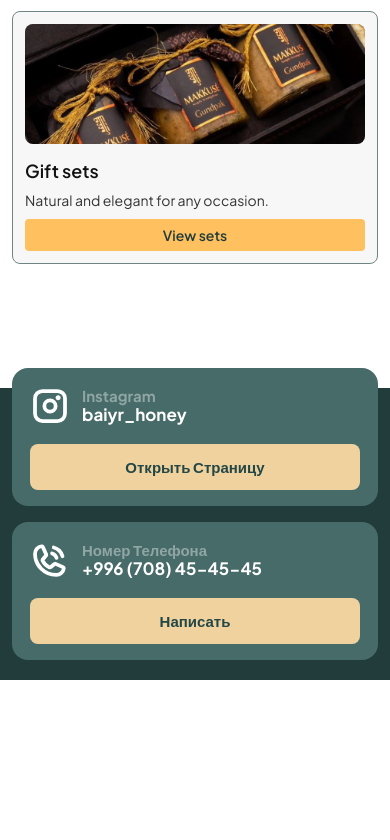
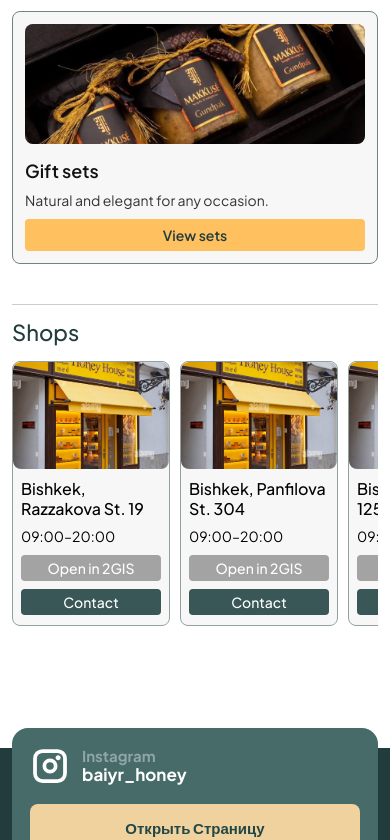
Before and after one commit to ElamanZ/baiyr, a Next.js app: page /en in a window 390 px wide. Shown: the part 1727-2567 px from the top of the page. Before the commit the page ends 2407 px from the top, so only its background shows below. Built offline with nearby package versions, Linux system fonts and the light colour scheme.

Commit message:
fieat: shope

```diff
--- a/messages/en.json
+++ b/messages/en.json
@@ -49,6 +49,30 @@
       "description": "Natural and elegant for any occasion.",
       "button": "View sets"
     }
-  }
+  },
+   "ShopsSection": {
+      "title": "Shops",
+      "workingHoursLabel": "Working hours",
+      "open2gis": "Open in 2GIS",
+      "contact": "Contact",
+      "items": {
+        "1": {
+          "address": "Bishkek, Isakeeva St. 16",
+          "time": "09:00–20:00"
+        },
+        "2": {
+          "address": "Bishkek, Razzakova St. 19",
+          "time": "09:00–20:00"
+        },
+        "3": {
+          "address": "Bishkek, Panfilova St. 304",
+          "time": "09:00–20:00"
+        },
+        "4": {
+          "address": "Bishkek, Chui Ave. 125",
+          "time": "09:00–20:00"
+        }
+      }
+    }
   }
 }
--- a/messages/ky.json
+++ b/messages/ky.json
@@ -49,6 +49,30 @@
       "description": "Ар кандай учур үчүн табигый жана жарашыктуу.",
       "button": "Топтомдорду көрүү"
     }
-  }
+  },
+   "ShopsSection": {
+      "title": "Дүкөндөр",
+      "workingHoursLabel": "Иштөө убактысы",
+      "open2gis": "2GISтен ачуу",
+      "contact": "Байланышуу",
+      "items": {
+        "1": {
+          "address": "Бишкек, Исакиев көч. 16",
+          "time": "09:00–20:00"
+        },
+        "2": {
+          "address": "Бишкек, Раззаков көч. 19",
+          "time": "09:00–20:00"
+        },
+        "3": {
+          "address": "Бишкек, Панфилов көч. 304",
+          "time": "09:00–20:00"
+        },
+        "4": {
+          "address": "Бишкек, Чүй проспекти 125",
+          "time": "09:00–20:00"
+        }
+      }
+    }
   }
 }
--- a/messages/ru.json
+++ b/messages/ru.json
@@ -49,6 +49,30 @@
       "description": "Натурально и элегантно для любого случая.",
       "button": "Смотреть наборы"
     }
-  }
+  },
+  "ShopsSection": {
+      "title": "Магазины",
+      "workingHoursLabel": "Время работы",
+      "open2gis": "Открыть в 2GIS",
+      "contact": "Связаться",
+      "items": {
+        "1": {
+          "address": "Бишкек, Исакеева 15",
+          "time": "09:00–20:00"
+        },
+        "2": {
+          "address": "Бишкек, Раззакова 19",
+          "time": "09:00–20:00"
+        },
+        "3": {
+          "address": "Бишкек, Панфилова 25",
+          "time": "09:00–20:00"
+        },
+        "4": {
+          "address": "Бишкек, Чуй проспект 125",
+          "time": "09:00–20:00"
+        }
+      }
+    }
   }
 }
--- a/messages/zh.json
+++ b/messages/zh.json
@@ -49,6 +49,30 @@
       "description": "天然且精致，适合任何场合。",
       "button": "查看套装"
     }
-  }
+  },
+   "ShopsSection": {
+      "title": "门店",
+      "workingHoursLabel": "营业时间",
+      "open2gis": "在 2GIS 中打开",
+      "contact": "联系",
+      "items": {
+        "1": {
+          "address": "比什凯克，伊萨基耶娃街 16 号",
+          "time": "09:00–20:00"
+        },
+        "2": {
+          "address": "比什凯克，拉扎科夫街 19 号",
+          "time": "09:00–20:00"
+        },
+        "3": {
+          "address": "比什凯克，潘菲洛夫街 304 号",
+          "time": "09:00–20:00"
+        },
+        "4": {
+          "address": "比什凯克，楚河大道 125 号",
+          "time": "09:00–20:00"
+        }
+      }
+    }
   }
 }
--- a/package.json
+++ b/package.json
@@ -15,6 +15,7 @@
     "next-intl": "^4.8.3",
     "react": "19.2.3",
     "react-dom": "19.2.3",
+    "swiper": "^12.1.2",
     "typescript-cookie": "^1.0.6"
   },
   "devDependencies": {
--- a/src/app/[locale]/page.tsx
+++ b/src/app/[locale]/page.tsx
@@ -3,6 +3,7 @@ import styles from "./page.module.css";
 import WhyUsStepsSection from "@/components/home/WhyUsStepsSection/WhyUsStepsSection";
 import CertificatesSection from "@/components/home/CertificatesSection/CertificatesSection";
 import ProductsShowcaseSection from "@/components/home/ProductsShowcaseSection/ProductsShowcaseSection";
+import ShopsSection from "@/components/home/ShopsSection/ShopsSection";
 
 export default function HomePage() {
   return (
@@ -11,6 +12,7 @@ export default function HomePage() {
       <WhyUsStepsSection />
       <CertificatesSection />
       <ProductsShowcaseSection />
+      <ShopsSection />
       <div className={styles.content}></div>
     </div>
   );
--- /dev/null
+++ b/src/components/home/ShopsSection/ShopsSection.module.css
@@ -0,0 +1,269 @@
+.section {
+  width: 100%;
+  padding: 32px 0 24px;
+}
+
+.container {
+  width: 100%;
+  max-width: 1440px;
+  margin: 0 auto;
+  padding: 0 clamp(12px, 4vw, 64px);
+}
+
+.topLine {
+  width: 100%;
+  height: 1px;
+  background: #c9cecd;
+  margin-bottom: 18px;
+}
+
+.title {
+  margin: 0 0 22px;
+  font-size: 30px;
+  line-height: 1.2;
+  font-weight: 500;
+  color: #223c3b;
+}
+
+.swiper {
+  width: 100%;
+  overflow: visible;
+}
+
+.slide {
+  width: 400px !important;
+}
+
+.card {
+  width: 400px;
+  min-height: 497px;
+  border: 1px solid #93a1a0;
+  border-radius: 16px;
+  background: #f7f7f7;
+  padding: 0 0 24px;
+  overflow: hidden;
+}
+
+.imageWrap {
+  position: relative;
+  width: 100%;
+  height: 273px;
+  border-radius: 16px;
+  overflow: hidden;
+  margin-bottom: 18px;
+}
+
+.image {
+  object-fit: cover;
+}
+
+.cardContent {
+  padding: 0 16px;
+}
+
+.addressRow {
+  display: flex;
+  align-items: center;
+  gap: 8px;
+  margin-bottom: 10px;
+}
+
+.locationIcon {
+  flex-shrink: 0;
+  display: inline-flex;
+  align-items: center;
+  justify-content: center;
+}
+
+.address {
+  margin: 0;
+  font-size: 24px;
+  line-height: 1.25;
+  font-weight: 600;
+  color: #000000;
+}
+
+.timeDesktop,
+.timeMobile {
+  margin: 0;
+  font-size: 18px;
+  line-height: 1.35;
+  font-weight: 400;
+  color: #000000;
+}
+
+.timeMobile {
+  display: none;
+}
+
+.actions {
+  display: flex;
+  flex-direction: column;
+  gap: 10px;
+  margin-top: 18px;
+}
+
+.secondaryButton,
+.primaryButton {
+  width: 100%;
+  height: 44px;
+  border: none;
+  border-radius: 4px;
+  font-size: 16px;
+  line-height: 1;
+  font-weight: 600;
+  color: #ffffff;
+  cursor: pointer;
+}
+
+.secondaryButton {
+  background: #a3a3a3;
+}
+
+.primaryButton {
+  background: #385756;
+}
+
+@media (max-width: 1200px) {
+  .slide {
+    width: 340px !important;
+  }
+
+  .card {
+    width: 340px;
+    min-height: 445px;
+  }
+
+  .imageWrap {
+    height: 232px;
+  }
+
+  .address {
+    font-size: 22px;
+  }
+
+  .timeDesktop {
+    font-size: 17px;
+  }
+}
+
+@media (max-width: 900px) {
+  .slide {
+    width: 280px !important;
+  }
+
+  .card {
+    width: 280px;
+    min-height: 395px;
+    padding: 0 0 18px;
+  }
+
+  .imageWrap {
+    height: 190px;
+    margin-bottom: 14px;
+  }
+
+  .cardContent {
+    padding: 0 12px;
+  }
+
+  .address {
+    font-weight: 500;
+    font-size: 20px;
+  }
+
+  .timeDesktop {
+    font-size: 16px;
+  }
+
+  .secondaryButton,
+  .primaryButton {
+    height: 40px;
+    font-size: 15px;
+  }
+}
+
+@media (max-width: 768px) {
+  .section {
+    padding: 20px 0 18px;
+  }
+
+  .locationIcon {
+    display: none;
+  }
+
+  .container {
+    padding: 0 12px;
+  }
+
+  .topLine {
+    margin-bottom: 14px;
+  }
+
+  .title {
+    margin-bottom: 16px;
+    font-size: 22px;
+  }
+
+  .slide {
+    width: 158px !important;
+  }
+
+  .card {
+    width: 158px;
+    min-height: 230px;
+    border-radius: 8px;
+    padding: 0 0 10px;
+  }
+
+  .imageWrap {
+    height: 107px;
+    border-radius: 8px;
+    margin-bottom: 10px;
+  }
+
+  .cardContent {
+    padding: 0 8px;
+  }
+
+  .addressRow {
+    align-items: flex-start;
+    gap: 6px;
+    margin-bottom: 8px;
+  }
+
+  .locationIcon {
+    margin-top: 2px;
+  }
+
+  .address {
+    font-size: 16px;
+    line-height: 1.25;
+    font-weight: 500;
+  }
+
+  .timeDesktop {
+    display: none;
+  }
+
+  .timeMobile {
+    display: block;
+    font-size: 14px;
+    line-height: 1.3;
+    font-weight: 400;
+    color: #000000;
+  }
+
+  .actions {
+    gap: 8px;
+    margin-top: 10px;
+  }
+
+  .secondaryButton,
+  .primaryButton {
+    height: 26px;
+    font-size: 14px;
+    border-radius: 4px;
+    font-weight: 500;
+  }
+}
--- /dev/null
+++ b/src/components/home/ShopsSection/ShopsSection.tsx
@@ -0,0 +1,128 @@
+"use client";
+
+import Image from "next/image";
+import { useMemo } from "react";
+import { useTranslations } from "next-intl";
+import { Swiper, SwiperSlide } from "swiper/react";
+import { Autoplay } from "swiper/modules";
+import styles from "./ShopsSection.module.css";
+
+import shopImage from "@/assets/images/Shop.png";
+import LocationIcon from "@/components/icons/LocationIcon";
+
+import "swiper/css";
+
+export default function ShopsSection() {
+  const t = useTranslations("HomePage.ShopsSection");
+
+  const shops = useMemo(
+    () => [
+      {
+        id: 1,
+        image: shopImage,
+        address: t("items.1.address"),
+        time: t("items.1.time"),
+      },
+      {
+        id: 2,
+        image: shopImage,
+        address: t("items.2.address"),
+        time: t("items.2.time"),
+      },
+      {
+        id: 3,
+        image: shopImage,
+        address: t("items.3.address"),
+        time: t("items.3.time"),
+      },
+      {
+        id: 4,
+        image: shopImage,
+        address: t("items.4.address"),
+        time: t("items.4.time"),
+      },
+      {
+        id: 5,
+        image: shopImage,
+        address: t("items.4.address"),
+        time: t("items.4.time"),
+      },
+      {
+        id: 6,
+        image: shopImage,
+        address: t("items.4.address"),
+        time: t("items.4.time"),
+      },
+    ],
+    [t],
+  );
+
+  return (
+    <section className={styles.section}>
+      <div className={styles.container}>
+        <div className={styles.topLine} />
+        <h2 className={styles.title}>{t("title")}</h2>
+
+        <Swiper
+          modules={[Autoplay]}
+          loop
+          speed={700}
+          autoplay={{
+            delay: 3000,
+            disableOnInteraction: false,
+            pauseOnMouseEnter: true,
+          }}
+          slidesPerView="auto"
+          spaceBetween={10}
+          className={styles.swiper}
+          breakpoints={{
+            769: {
+              spaceBetween: 30,
+            },
+          }}
+        >
+          {shops.map((shop) => (
+            <SwiperSlide key={shop.id} className={styles.slide}>
+              <article className={styles.card}>
+                <div className={styles.imageWrap}>
+                  <Image
+                    src={shop.image}
+                    alt={shop.address}
+                    fill
+                    sizes="(max-width: 768px) 158px, 400px"
+                    className={styles.image}
+                  />
+                </div>
+
+                <div className={styles.cardContent}>
+                  <div className={styles.addressRow}>
+                    <span className={styles.locationIcon}>
+                      <LocationIcon />
+                    </span>
+                    <h3 className={styles.address}>{shop.address}</h3>
+                  </div>
+
+                  <p className={styles.timeDesktop}>
+                    {t("workingHoursLabel")}: {shop.time}
+                  </p>
+
+                  <p className={styles.timeMobile}>{shop.time}</p>
+
+                  <div className={styles.actions}>
+                    <button type="button" className={styles.secondaryButton}>
+                      {t("open2gis")}
+                    </button>
+
+                    <button type="button" className={styles.primaryButton}>
+                      {t("contact")}
+                    </button>
+                  </div>
+                </div>
+              </article>
+            </SwiperSlide>
+          ))}
+        </Swiper>
+      </div>
+    </section>
+  );
+}
--- a/src/components/icons/LocationIcon.tsx
+++ b/src/components/icons/LocationIcon.tsx
@@ -12,7 +12,7 @@ const LocationIcon = ({ size = 24 }: Props) => {
     >
       <path
         d="M17.875 0C13.1359 0.00537618 8.59245 1.89036 5.2414 5.2414C1.89036 8.59245 0.00537618 13.1359 0 17.875C0 33.1703 16.25 44.722 16.9427 45.2055C17.2159 45.3969 17.5414 45.4995 17.875 45.4995C18.2086 45.4995 18.5341 45.3969 18.8073 45.2055C19.5 44.722 35.75 33.1703 35.75 17.875C35.7446 13.1359 33.8596 8.59245 30.5086 5.2414C27.1575 1.89036 22.6141 0.00537618 17.875 0ZM17.875 11.375C19.1606 11.375 20.4173 11.7562 21.4862 12.4704C22.5551 13.1847 23.3882 14.1998 23.8802 15.3876C24.3722 16.5753 24.5009 17.8822 24.2501 19.1431C23.9993 20.404 23.3802 21.5622 22.4712 22.4712C21.5622 23.3802 20.404 23.9993 19.1431 24.2501C17.8822 24.5009 16.5753 24.3722 15.3876 23.8802C14.1998 23.3883 13.1847 22.5551 12.4704 21.4862C11.7562 20.4173 11.375 19.1606 11.375 17.875C11.375 16.1511 12.0598 14.4978 13.2788 13.2788C14.4978 12.0598 16.1511 11.375 17.875 11.375Z"
-        fill="#FFE2B6"
+        fill="#000000"
       />
     </svg>
   );
```
Also changed, not shown: src/assets/images/Shop.png, 1 other file (tests, documents, lock files or other folders).
